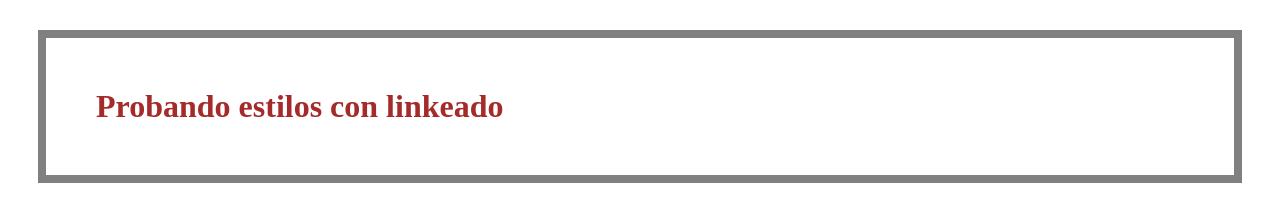
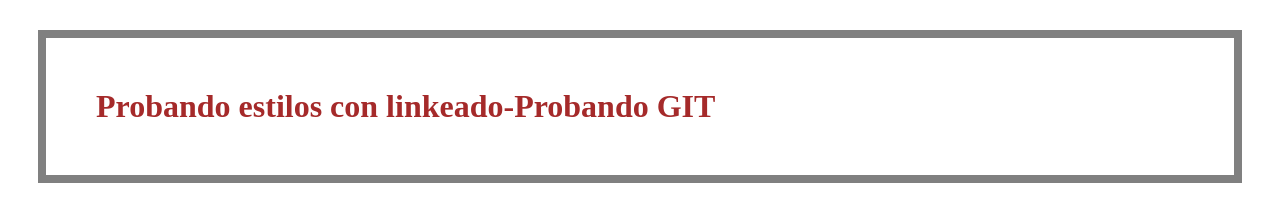
Before and after one commit to FrancoRoldan95/franco, a plain HTML site: page css2.html in a window 1280 px wide. Drawn offline with Linux system fonts and the light colour scheme.

Commit message:
segundo commit

```diff
--- a/css2.html
+++ b/css2.html
@@ -8,6 +8,6 @@
     <link rel="stylesheet" type="text/css" href="/estilos/mis_estilos.css ">
 </head>
 <body>
-    <h1>Probando estilos con linkeado    </h1>
+    <h1>Probando estilos con linkeado-Probando GIT </h1>
 </body>
 </html>
```
